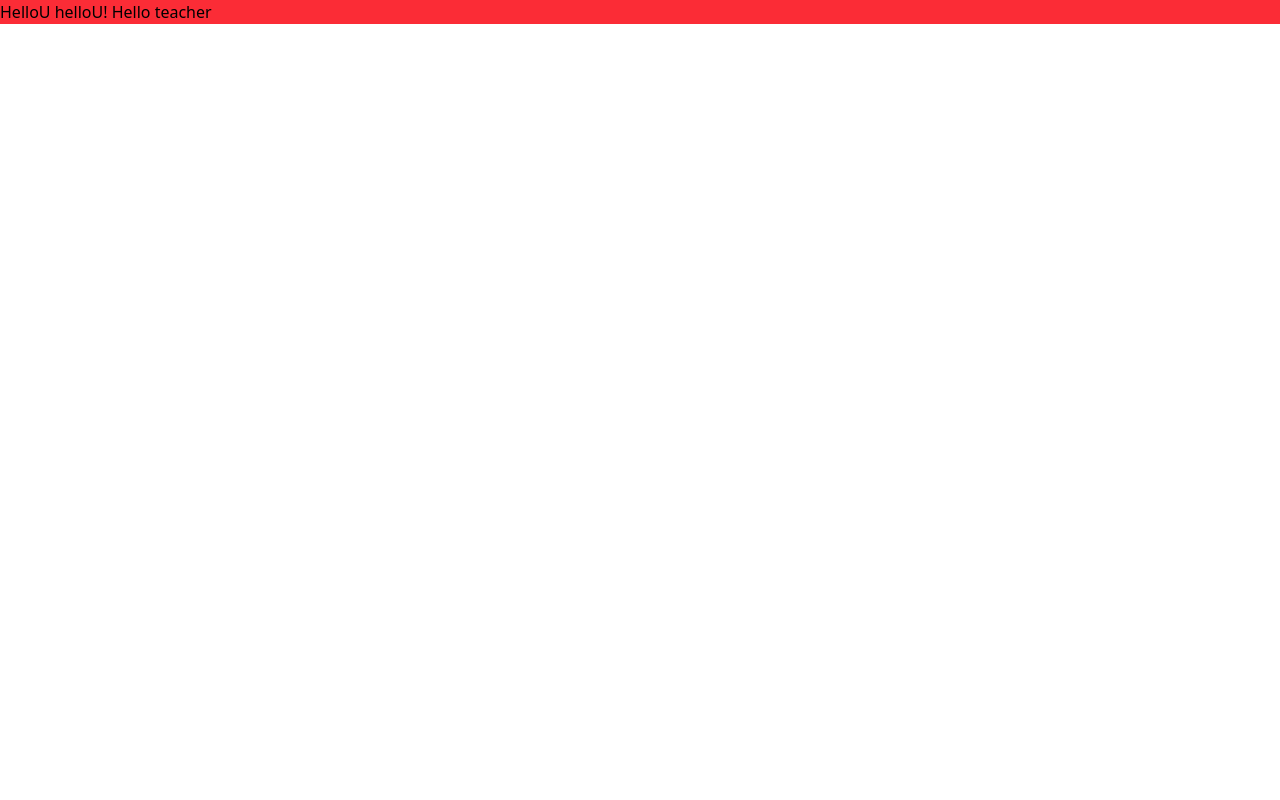
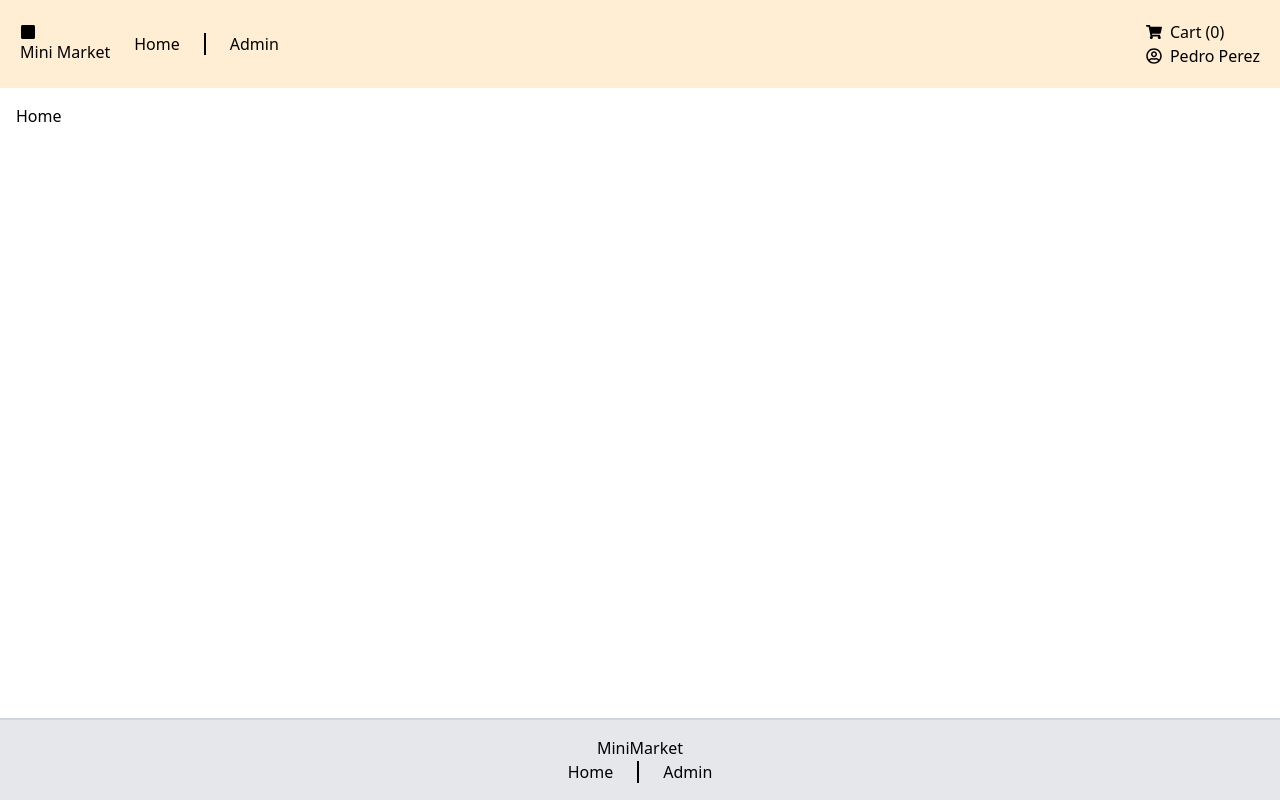
Before and after one commit to danielcueto/mini-market, a React (Vite) app: page / in a window 1280 px wide. Built offline with nearby package versions, Linux system fonts and the light colour scheme.

Commit message:
feat: added the basic layout and the header and footer component

```diff
--- a/src/App.tsx
+++ b/src/App.tsx
@@ -1,9 +1,8 @@
+import { AppRoutes } from "./routes/AppRoutes";
+
 export function App() {
 
   return (
-    <div className="bg-red-500">
-      HelloU helloU!
-      Hello teacher
-    </div>
+    <AppRoutes/>
   )
 }
--- /dev/null
+++ b/src/layouts/Footer.tsx
@@ -0,0 +1,10 @@
+import { SwitchRole } from "./SwichRole";
+
+export function Footer() {
+    return (
+       <footer className="bg-gray-200 text-center p-4 border-t-2 border-gray-300">
+            <p>MiniMarket</p>
+            <SwitchRole/>
+       </footer>
+    );
+}
--- /dev/null
+++ b/src/layouts/Header.tsx
@@ -0,0 +1,28 @@
+import { FaShoppingCart, FaRegUserCircle, FaSquare } from "react-icons/fa";
+import { SwitchRole } from "./SwichRole";
+import { Link } from "react-router";
+
+export function Header() {
+    return (
+        <header className="bg-orange-100 flex justify-between items-center p-5">
+            <div className="flex items-center gap-6">
+                <Link to="/">
+                    <FaSquare />
+                    <h1> Mini Market</h1>
+                </Link>
+               <SwitchRole  />
+            </div>
+
+            <div>
+                <Link to="/cart" className="flex items-center gap-2"  >
+                    <FaShoppingCart />
+                    <span>Cart (0)</span>
+                </Link>
+                <Link to="/profile" className="flex items-center gap-2">
+                    <FaRegUserCircle  />
+                    <span>Pedro Perez</span>
+                </Link>
+            </div>
+        </header>
+    );
+}
--- /dev/null
+++ b/src/layouts/Layout.tsx
@@ -0,0 +1,15 @@
+import { Outlet } from "react-router";
+import { Header } from "./Header";
+import { Footer } from "./Footer";
+
+export function Layout() {
+    return (
+        <div className="flex flex-col min-h-screen">
+            <Header/>
+            <main className="flex-1 container mx-auto p-4">
+                <Outlet/>
+            </main>
+            <Footer/>
+        </div>
+    );
+}
--- /dev/null
+++ b/src/layouts/SwichRole.tsx
@@ -0,0 +1,11 @@
+import { NavLink } from "react-router-dom";
+
+
+export function SwitchRole() {
+  return (
+    <nav>
+      <NavLink to="/" className="mr-6 border-r-2 pr-6 hover:underline">Home</NavLink>
+      <NavLink to="/admin" className=" hover:underline">Admin</NavLink>
+    </nav>
+  );
+}
--- a/src/main.tsx
+++ b/src/main.tsx
@@ -1,15 +1,13 @@
 import { StrictMode } from "react";
 import { createRoot } from "react-dom/client";
-import { BrowserRouter, Routes, Route } from "react-router";
+import { BrowserRouter } from "react-router";
 import "./index.css";
 import { App } from "./App.tsx";
 
 createRoot(document.getElementById("root")!).render(
   <StrictMode>
     <BrowserRouter>
-      <Routes>
-        <Route index element={<App />} />
-      </Routes>
+        <App/>
     </BrowserRouter>
   </StrictMode>
 );
--- /dev/null
+++ b/src/routes/AppRoutes.tsx
@@ -0,0 +1,13 @@
+import { Route, Routes } from "react-router";
+import { Layout } from "../layouts/Layout";
+
+export function AppRoutes() {
+    return (
+        <Routes>
+            <Route element={<Layout/>}>
+               <Route index element={<h1>Home</h1>}/>
+            </Route>
+        </Routes>
+    );
+
+}
```
Also changed, not shown: src/pages/HomePage.tsx (added).
